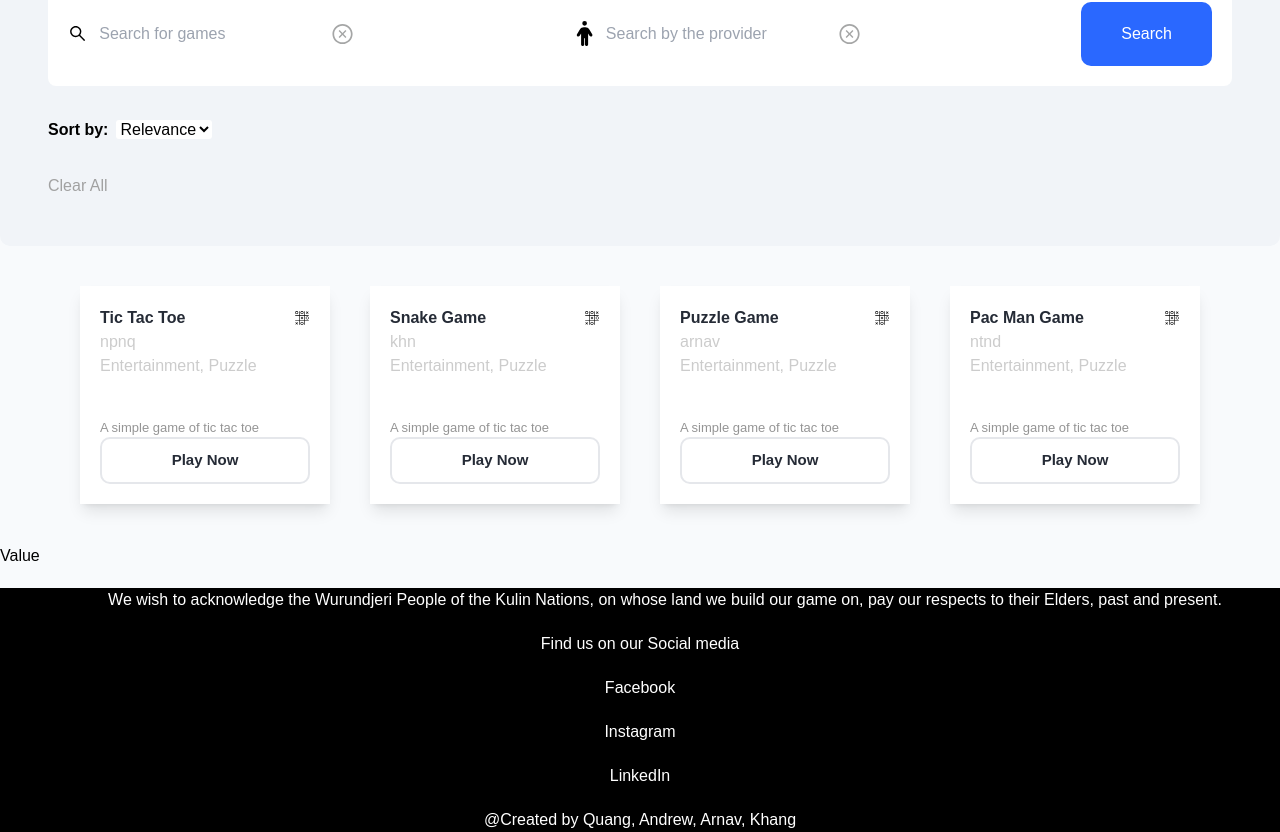
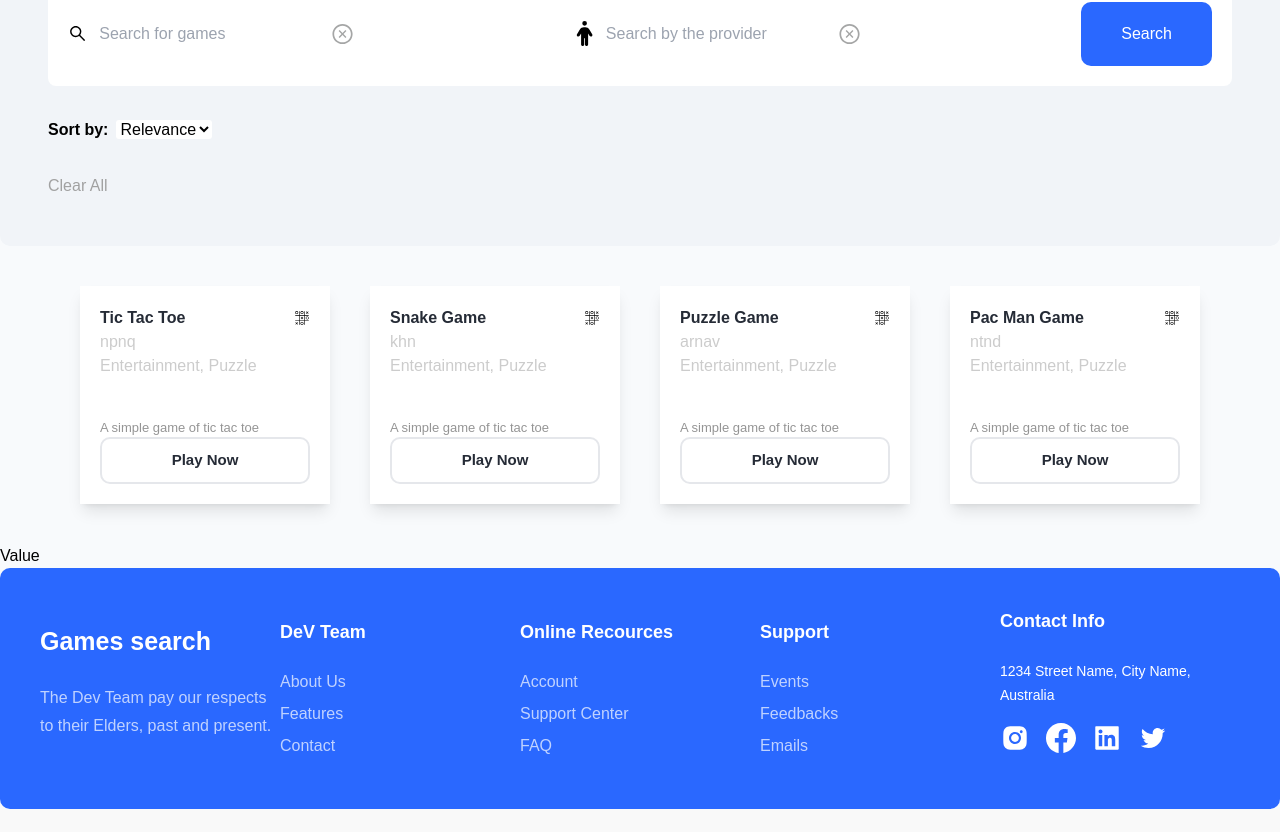
Before and after one commit to npnquang/unihack-2024, a React (Vite) app: page / in a window 1280 px wide. Shown: the part 200-1032 px from the top of the page. Built offline with nearby package versions, Linux system fonts and the light colour scheme.

Commit message:
fix the footer

```diff
--- a/src/components/footer/Footer.jsx
+++ b/src/components/footer/Footer.jsx
@@ -1,25 +1,75 @@
 import React from 'react'
+import { AiFillInstagram, AiFillLinkedin, AiOutlineTwitter } from 'react-icons/ai'
+import { BsFacebook } from 'react-icons/bs'
 // import facebook from 'https://www.facebook.com/Monash.University/'
 // import instagram from 'https://www.instagram.com/monash_uni/?hl=en'
 // import linkedin from 'https://www.linkedin.com/school/monash-university/?originalSubdomain=au'
-import './Footer.css'
-const footerStyle  = {
-  theme: {
-    backgroundColor: 'black',
-    color:'white'
-  }
-}
+
 const Footer = () => {
   return (
-    <div style={footerStyle.theme}>
-      <div className='statement1'> We wish to acknowledge the Wurundjeri People of the Kulin Nations, on whose land we build our game on, pay our respects to their Elders, past and present.</div>
-      <h1 className='statement'> Find us on our Social media </h1>
-        <div className='social'> Facebook</div>
-        <div className='social'> Instagram</div>
-        <div className='social'> LinkedIn</div>
-      <h2 className='statement'> @Created by Quang, Andrew, Arnav, Khang</h2>
+    <div className='footer p-[2.5rem] mb-4 bg-blueC rounded-[10px] gap-[8] grid
+    grid-cols-5 m-auto items-center justify-center'>
+      <div>
+        <div className='logoDiv'>
+          <h1 className='logo text-[25px] text-white pb-[1.5rem]'>
+            <strong>Games search</strong>
+          </h1>
+        </div>
+        <p className='text-white pb-[13px] opacity-70 leading-7'>
+          The Dev Team  pay our respects to their Elders, past and present.
+        </p>
+      </div>
+      <div className='grid'>
+        <span className='divTitle text-[18px] font-semibold pb-[1.5rem] text-white'>
+          DeV Team
+        </span>
+        <div className='grid gap-2'>
+          <li className='text-white opacity-[.7] hover:opacity-[1]'>About Us</li>
+          <li className='text-white opacity-[.7] hover:opacity-[1]'>Features</li>
+          <li className='text-white opacity-[.7] hover:opacity-[1]'>Contact</li>
+        </div>
+      </div>
+
+      <div className='grid'>
+        <span className='divTitle text-[18px] font-semibold pb-[1.5rem] text-white'>
+          Online Recources
+        </span>
+        <div className='grid gap-2'>
+          <li className='text-white opacity-[.7] hover:opacity-[1]'>Account</li>
+          <li className='text-white opacity-[.7] hover:opacity-[1]'>Support Center</li>
+          <li className='text-white opacity-[.7] hover:opacity-[1]'>FAQ</li>
+        </div>
+      </div>
+
+      <div className='grid'>
+        <span className='divTitle text-[18px] font-semibold pb-[1.5rem] text-white'>
+          Support
+        </span>
+        <div className='grid gap-2'>
+          <li className='text-white opacity-[.7] hover:opacity-[1]'>Events</li>
+          <li className='text-white opacity-[.7] hover:opacity-[1]'>Feedbacks</li>
+          <li className='text-white opacity-[.7] hover:opacity-[1]'>Emails</li>
+        </div>
+      </div>
+      <div className='grid'>
+        <span className='divTitle text-[18px] font-semibold pb-[1.5rem] text-white'>
+          Contact Info
+        </span>
+        <div>
+          <small className='text-[14px] text-white'>
+            1234 Street Name, City Name, Australia
+          </small>
+          <div className='icons flex gap-4 py-[1rem]'>
+            <AiFillInstagram className='text-white text-[30px] hover:text-[#e4405f] cursor-pointer'/>
+            <BsFacebook className='text-white text-[30px] hover:text-[#3b5998] cursor-pointer'/>
+            <AiFillLinkedin className='text-white text-[30px] hover:text-[#0e76a8] cursor-pointer'/>
+            <AiOutlineTwitter className='text-white text-[30px] hover:text-[#00acee] cursor-pointer'/>
+          </div>
+
+        </div>
+
+      </div>
     </div>
   )
 }
-
 export default Footer
```
